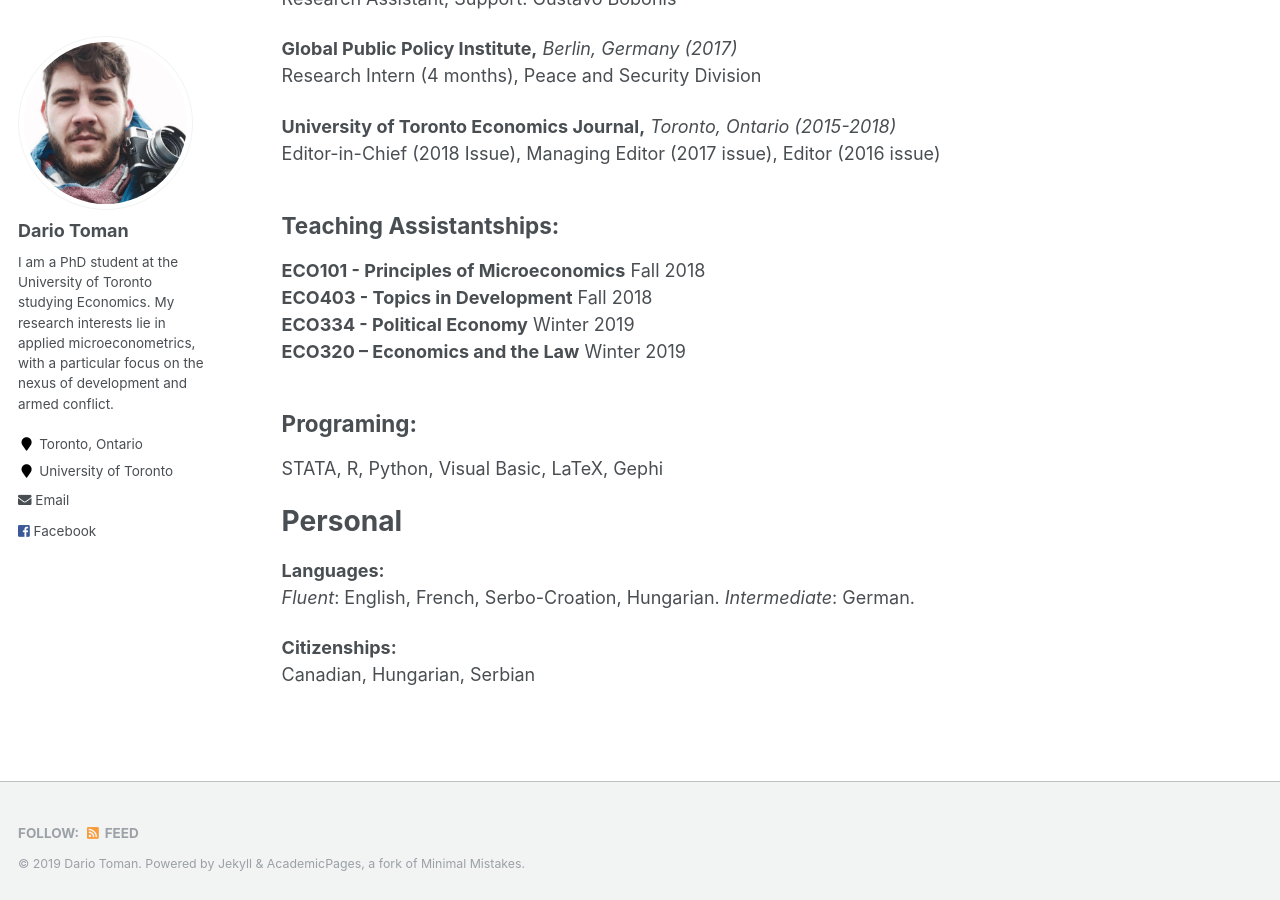
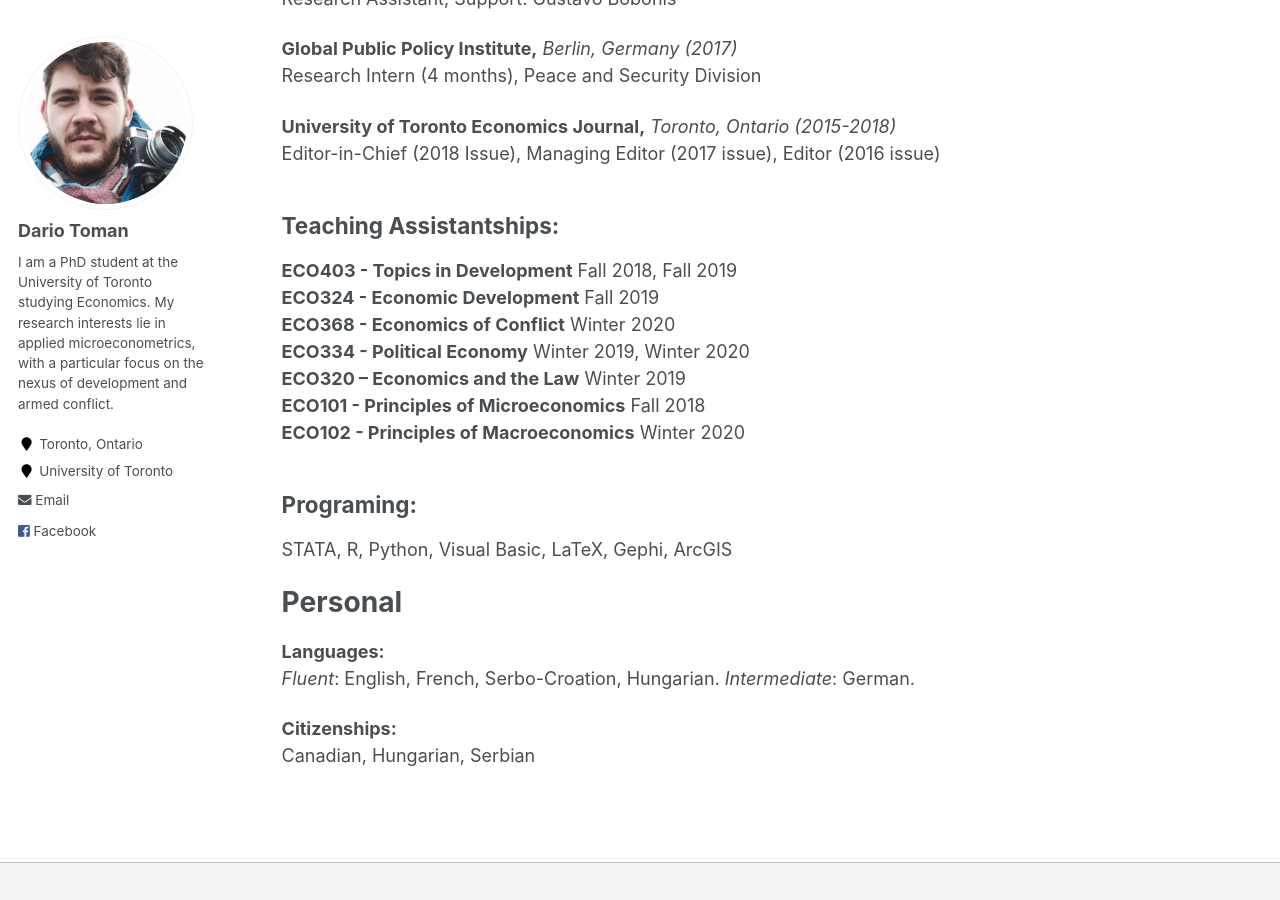
Before and after one commit to dariotoman/website, a Jekyll site: the page built from _pages/cv.md, in a window 1280 px wide and 900 px high, scrolled down 457 px. Built offline with Jekyll 4.4.1, drawn with Linux system fonts in a browser that asks for light colours.

Commit message:
update cv

```diff
--- a/_pages/cv.md
+++ b/_pages/cv.md
@@ -17,6 +17,8 @@ Education
 
 **BA** Major: Economics (Major), Mathematics (Minor), German (Minor), _University of Toronto_, 2013 - 2018
 
+
+
 Experience
 ======
 **University of Toronto,** _Toronto, Ontario (2019)_ <br>
@@ -29,13 +31,17 @@ Research Intern (4 months), Peace and Security Division
 Editor-in-Chief (2018 Issue),  Managing Editor (2017 issue), Editor (2016 issue)
 
 ## Teaching Assistantships:
+**ECO403 - Topics in Development** Fall 2018, Fall 2019 <br>
+**ECO324 - Economic Development** Fall 2019 <br>
+**ECO368 - Economics of Conflict** Winter 2020 <br>
+**ECO334 - Political Economy** Winter 2019, Winter 2020 <br>
+**ECO320 – Economics and the Law** Winter 2019  <br>
 **ECO101 - Principles of Microeconomics** Fall 2018 <br>
-**ECO403 - Topics in Development** Fall 2018 <br>
-**ECO334 - Political Economy** Winter 2019 <br>
-**ECO320 – Economics and the Law** Winter 2019  <br>
+**ECO102 - Principles of Macroeconomics** Winter 2020 <br>
+
 
 ## Programing:
-STATA, R, Python, Visual Basic, LaTeX, Gephi
+STATA, R, Python, Visual Basic, LaTeX, Gephi, ArcGIS
 
 Personal
 =========
```
